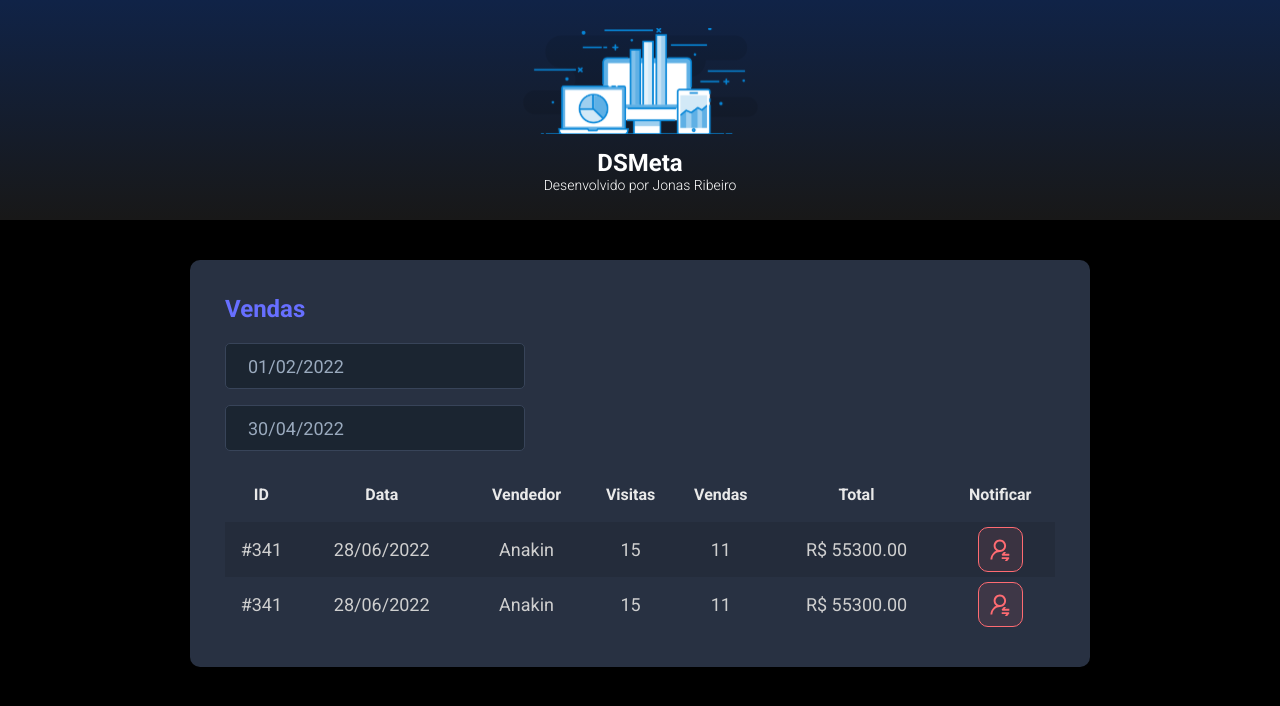
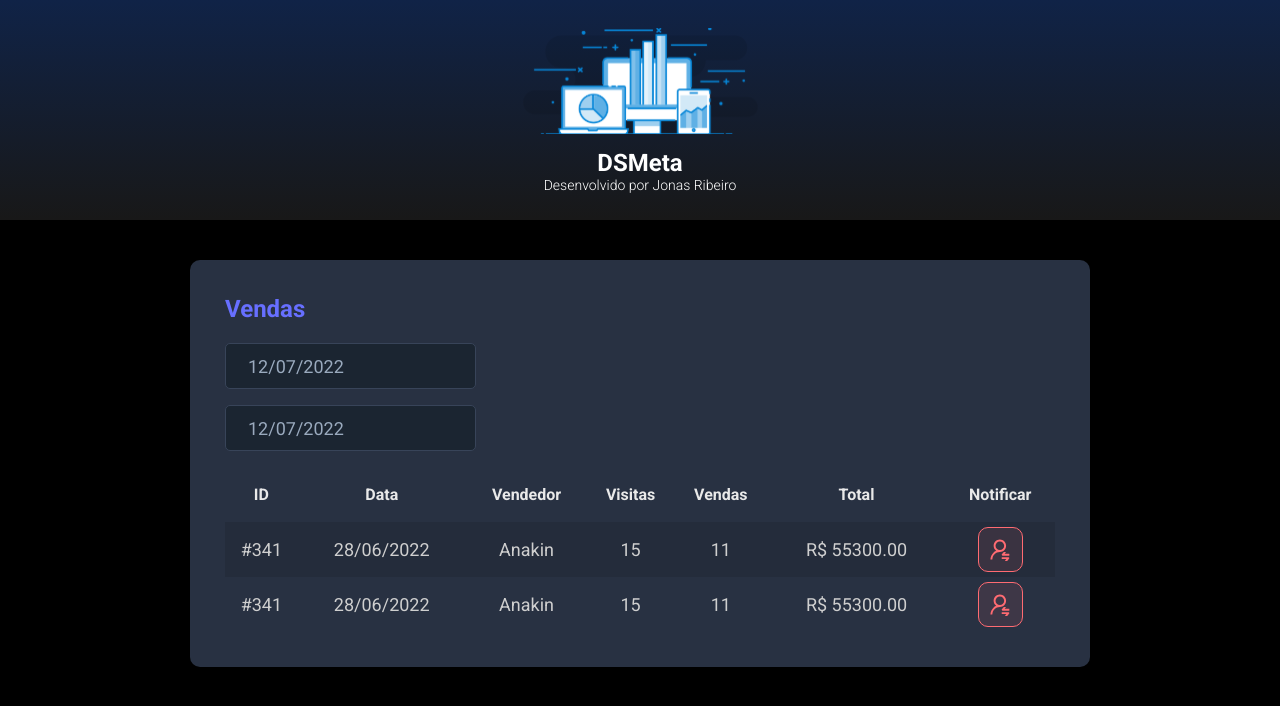
Before and after one commit to JonasRF/dsmeta, a React (Vite) app in the folder frontend/: page / in a window 1280 px wide. Shown: the top 706 px of the page. Built offline with nearby package versions, Linux system fonts and the light colour scheme.

Commit message:
Datepicker

```diff
--- a/frontend/package.json
+++ b/frontend/package.json
@@ -8,7 +8,9 @@
     "preview": "vite preview"
   },
   "dependencies": {
+    "@types/react-datepicker": "4.4.2",
     "react": "^18.0.0",
+    "react-datepicker": "4.8.0",
     "react-dom": "^18.0.0"
   },
   "devDependencies": {
--- a/frontend/src/components/SalesCard/index.tsx
+++ b/frontend/src/components/SalesCard/index.tsx
@@ -1,4 +1,5 @@
-import icon from '../../Assets/Image/notification-icon.svg';
+import DatePicker from "react-datepicker";
+import "react-datepicker/dist/react-datepicker.css";
 import NotificationButton from '../NotificationButton';
 import './styles.css';
 
@@ -8,17 +9,19 @@
             <h2 className="dsmeta-sales-title">Vendas</h2>
             <div>
                 <div className="dsmeta-form-control-container">
-                    <input
+                    <DatePicker
+                        selected={new Date()}
+                        onChange={(date: Date) => { }}
                         className="dsmeta-form-control"
-                        type="text"
-                        value="01/02/2022"
+                        dateFormat="dd/MM/yyyy"
                     />
                 </div>
                 <div className="dsmeta-form-control-container">
-                    <input
+                    <DatePicker
+                        selected={new Date()}
+                        onChange={(date: Date) => { }}
                         className="dsmeta-form-control"
-                        type="text"
-                        value="30/04/2022"
+                        dateFormat="dd/MM/yyyy"
                     />
                 </div>
             </div>
```
Also changed, not shown: 1 other file (tests, documents, lock files or other folders).
